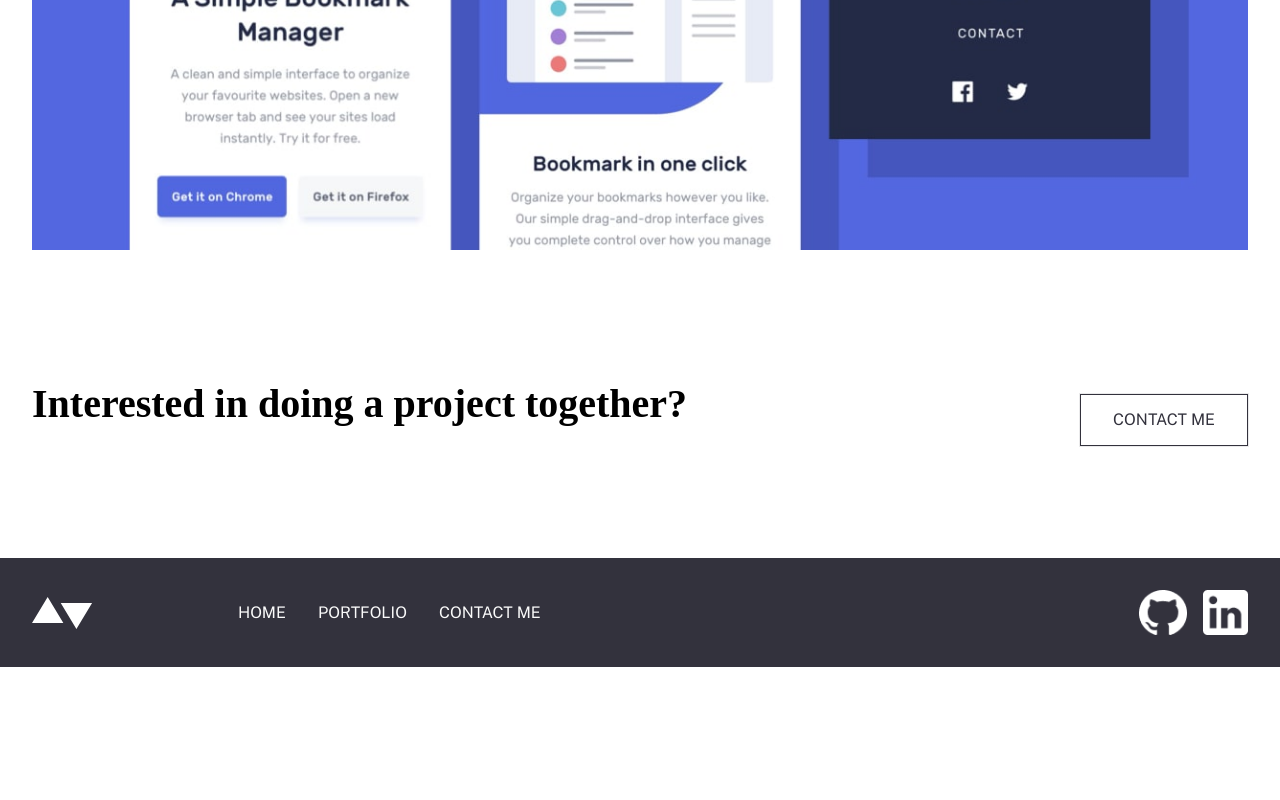
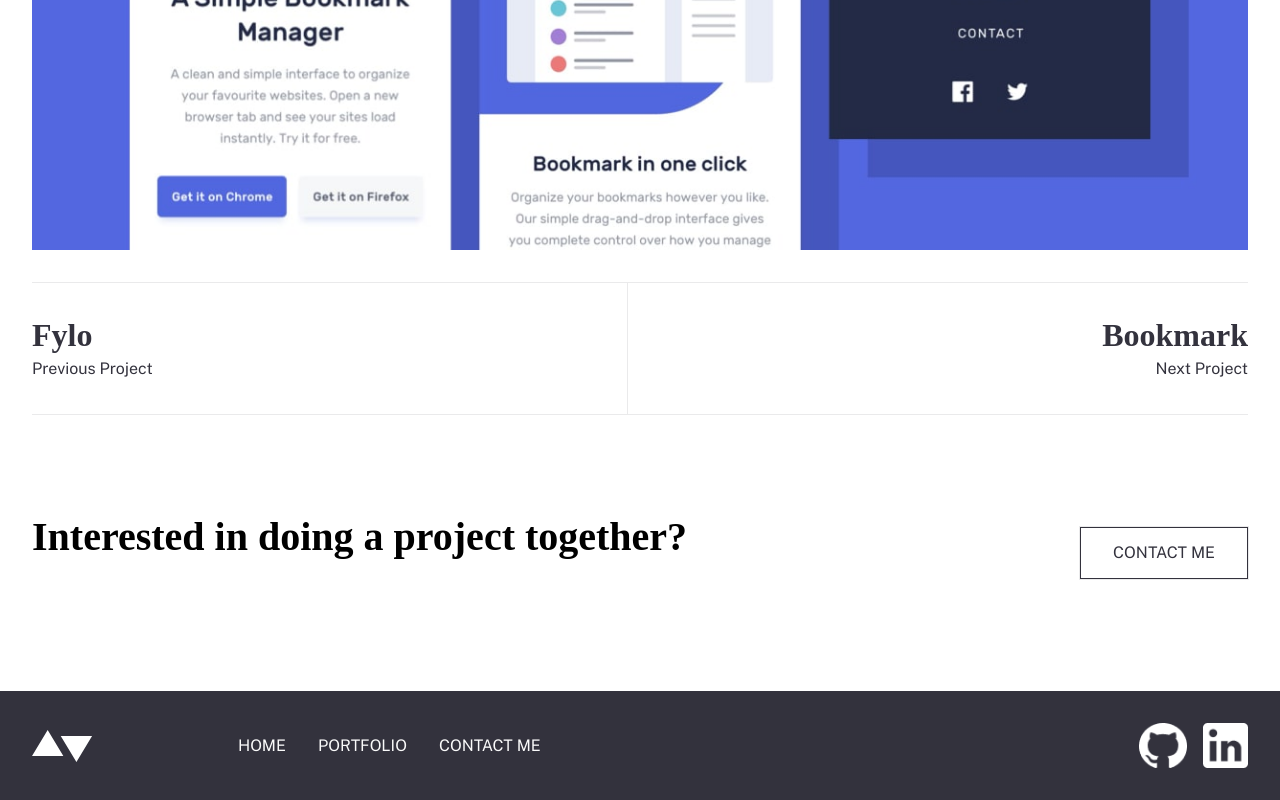
Before and after one commit to erikdcodes/Minimalist-Portfolio, a Next.js app: page /portfolio/Bookmark in a window 1280 px wide. Shown: the part 2618-3418 px from the top of the page. Before the commit the page ends 3285 px from the top, so only its background shows below. Built offline with nearby package versions, Linux system fonts and the light colour scheme; a web font is replaced by a local one.

Commit message:
styling project nav

```diff
--- /dev/null
+++ b/components/ProjectNav.js
@@ -0,0 +1,50 @@
+import styled from "styled-components";
+import { colors } from "../styles/styleVariables";
+
+const ProjectNav = ({ projects }) => {
+  return (
+    <Wrapper>
+      <div className="previous-container">
+        <a href="#">
+          <h3>Fylo</h3>
+          <span>Previous Project</span>
+        </a>
+      </div>
+      <div className="next-container">
+        <a href="#">
+          <h3>Bookmark</h3>
+          <span>Next Project</span>
+        </a>
+      </div>
+    </Wrapper>
+  );
+};
+
+const Wrapper = styled.div`
+  display: grid;
+  grid-auto-flow: column;
+  border-block: 1px solid ${colors.lightGrey};
+  align-items: center;
+
+  .previous-container,
+  .next-container {
+    padding-block: 32px;
+
+    & a {
+      color: ${colors.greyDarkBlue};
+      text-decoration: none;
+      transition: all 500ms ease-in-out;
+
+      &:hover {
+        color: ${colors.cyan};
+      }
+    }
+  }
+
+  .next-container {
+    border-left: 1px solid ${colors.lightGrey};
+    text-align: right;
+  }
+`;
+
+export default ProjectNav;
--- a/pages/portfolio/[slug].js
+++ b/pages/portfolio/[slug].js
@@ -3,9 +3,17 @@ import DefaultLayout from "../../layouts/DefaultLayout";
 import getProjects from "../../lib/getProjects";
 import Line from "../../components/Line.js";
 import { colors } from "../../styles/styleVariables";
+import { useEffect } from "react";
+import ProjectNav from "../../components/ProjectNav";
 
-const Project = ({ project }) => {
-  console.info(project);
+const Project = ({ project, projects }) => {
+  console.info(projects);
+
+  const thisIndex = projects.findIndex((item) => item.title === project.title);
+  useEffect(() => {
+    console.log(thisIndex);
+  }, [thisIndex]);
+
   return (
     <DefaultLayout>
       <Wrapper>
@@ -40,6 +48,7 @@ const Project = ({ project }) => {
             </div>
           </section>
         </section>
+        <ProjectNav projects={projects} />
       </Wrapper>
     </DefaultLayout>
   );
@@ -48,14 +57,15 @@ const Project = ({ project }) => {
 // nextjs ssg props
 export async function getStaticProps({ params }) {
   const res = await getProjects();
-  const data = res.projects.filter(
+  const projects = res.projects;
+  const data = projects.filter(
     (p) => p.title.toLowerCase() === params.slug.toLowerCase()
   );
 
   const project = data[0];
 
   return {
-    props: { project },
+    props: { project, projects },
   };
 }
 
```
